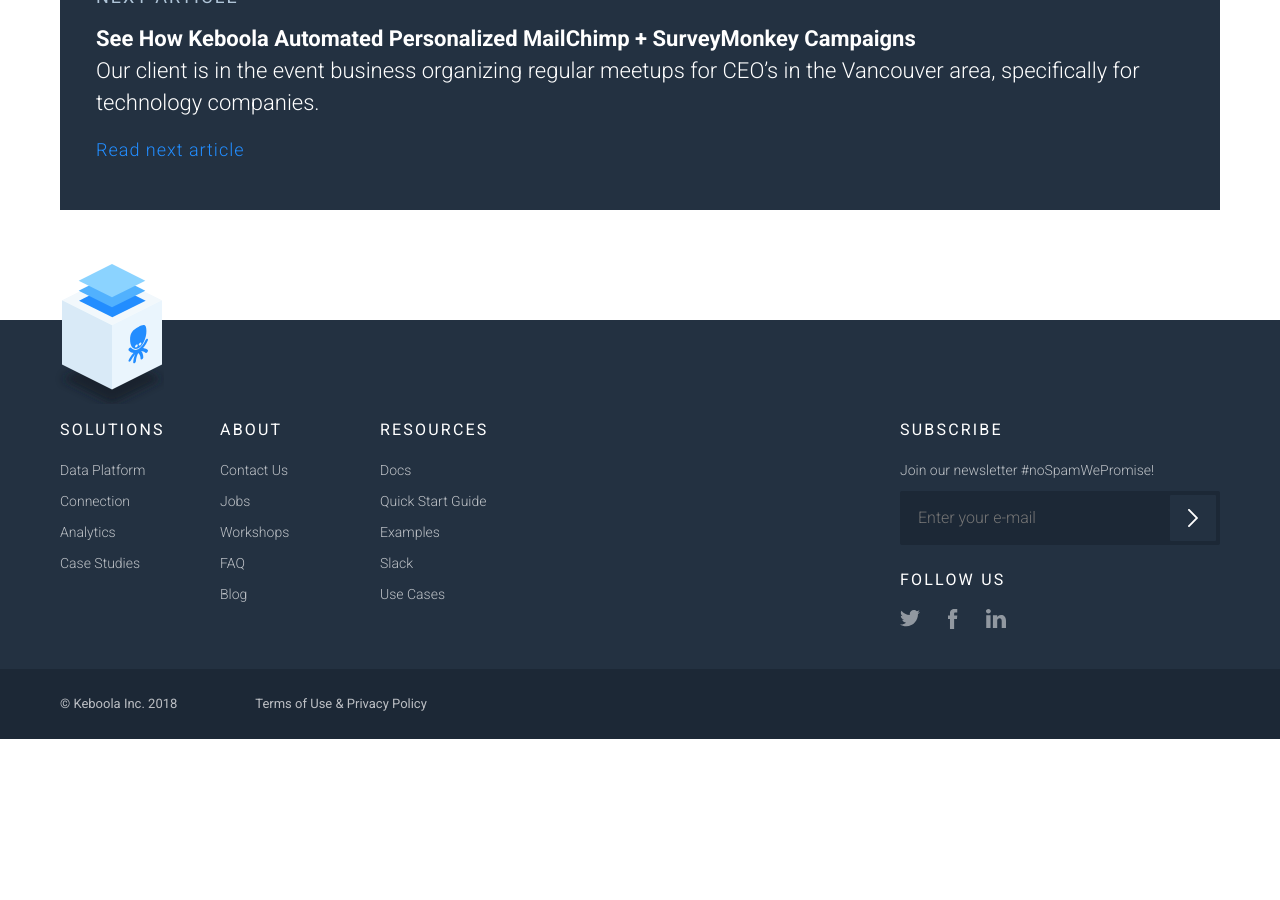
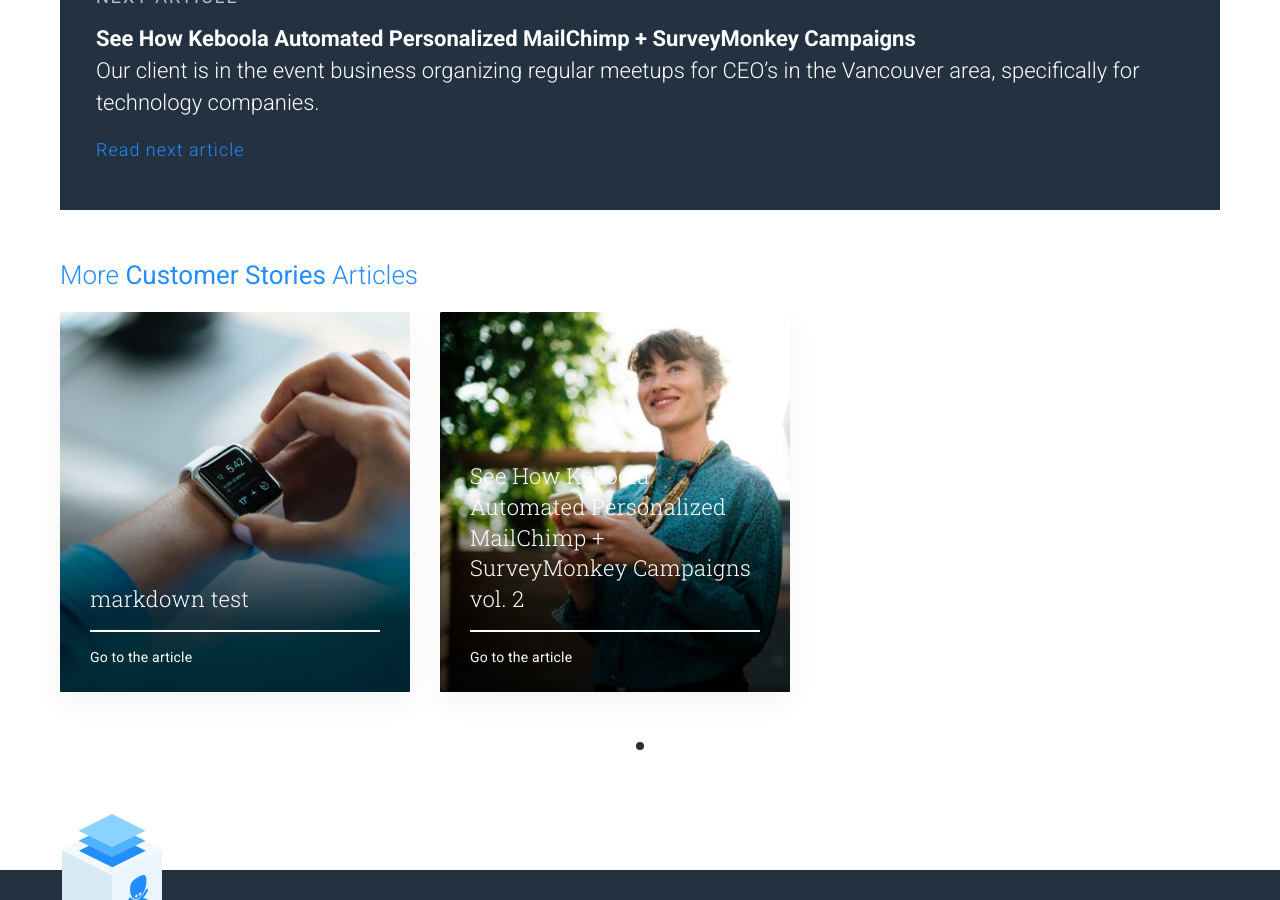
Before and after one commit to keboola/blog, a Jekyll site: the page built from _posts/2018-07-09-sarah-test.md, in a window 1280 px wide and 900 px high, scrolled down 4610 px. Built offline with Jekyll 4.4.1, drawn with Linux system fonts in a browser that asks for light colours; nearby versions of some CDN libraries; before the commit the page ends 5349 px from its top, so only the background shows below that; some of the changed text lies outside the part shown.

Commit message:
Update from Forestry.io - Updated sarah-test.md

```diff
--- a/_posts/2018-07-09-sarah-test.md
+++ b/_posts/2018-07-09-sarah-test.md
@@ -1,7 +1,7 @@
 ---
 title: Lékárna.cz runs their whole company on reliable data, thanks to Keboola
 layout: post
-categories: events
+categories: customer-stories
 date: 2018-07-09 00:00:00 +0000
 perex: The Keboola punkish roots are also reflected in the way we are closing our
   new business deals. We will share one of our secret recipes for our sales with you
```
